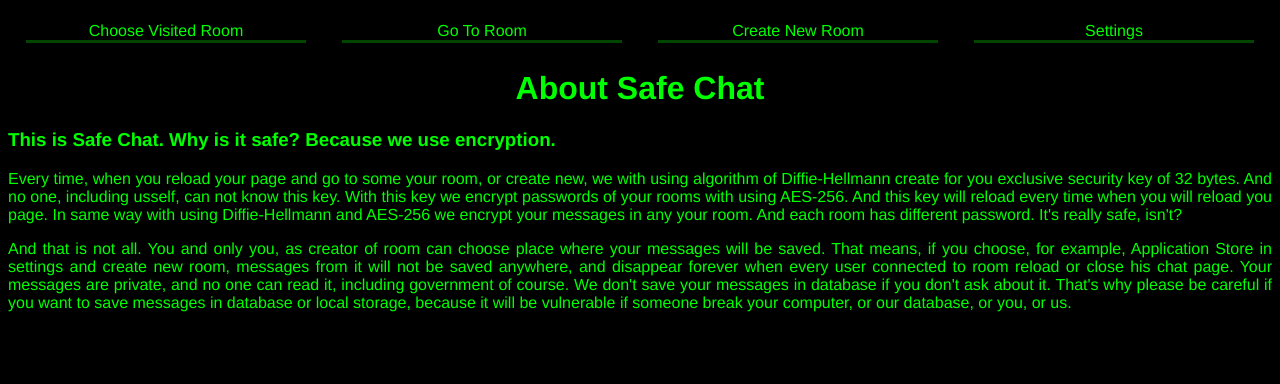
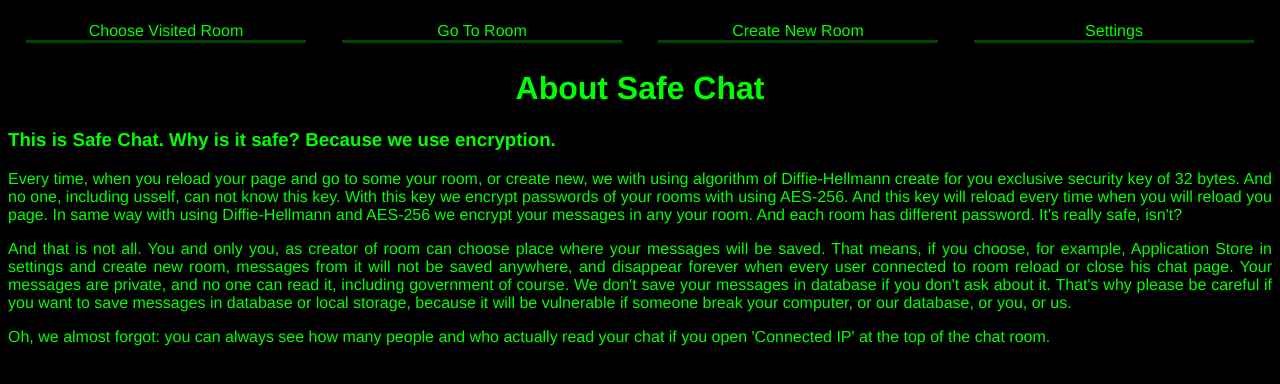
Before and after one commit to arel0ve/security-chat, a Vue app in the folder front/: page /about in a window 1280 px wide. Shown: the top 384 px of the page. Built offline with nearby package versions, Linux system fonts and the light colour scheme.

Commit message:
New message add to the top of the chat, not the bottom of it

```diff
--- a/front/src/store.js
+++ b/front/src/store.js
@@ -142,10 +142,10 @@ export default new Vuex.Store({
       let messagesFromLocalStorage = window.localStorage.getItem(`room-${id}`)
       if (messagesFromLocalStorage) {
         messagesFromLocalStorage = JSON.parse(messagesFromLocalStorage)
-        messagesFromLocalStorage.messages.push(message)
+        messagesFromLocalStorage.messages.unshift(message)
         window.localStorage.setItem(`room-${id}`, JSON.stringify(messagesFromLocalStorage))
       }
-      room.messages.push(message)
+      room.messages.unshift(message)
       return room.messages
     },
     async getStoreOfRoom (context, id) {
--- a/front/src/views/About.vue
+++ b/front/src/views/About.vue
@@ -17,6 +17,8 @@
     We don't save your messages in database if you don't ask about it.
     That's why please be careful if you want to save messages in database or local storage,
     because it will be vulnerable if someone break your computer, or our database, or you, or us.</p>
+    <p>Oh, we almost forgot: you can always see how many people and who actually read your chat
+    if you open 'Connected IP' at the top of the chat room.</p>
   </div>
 </template>
 
```
